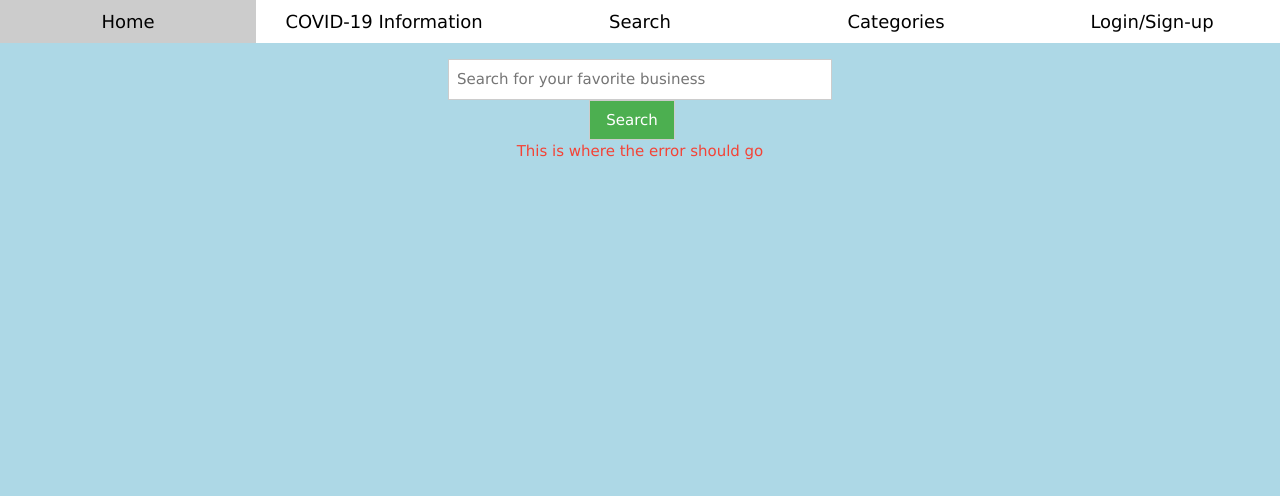
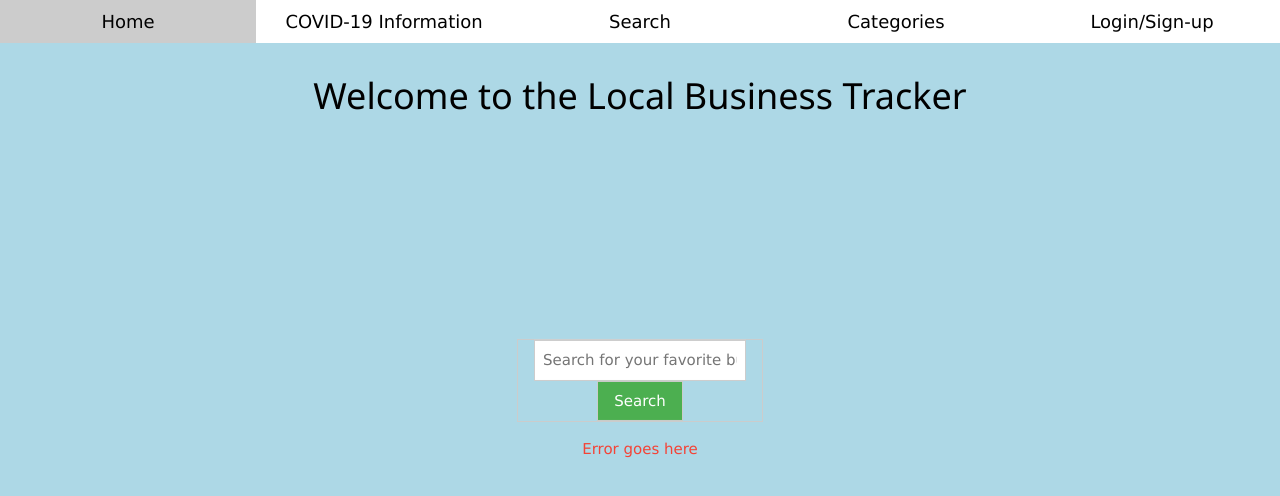
Before and after one commit to DairySniper31/localbusinesstrackerv2, a React (Create React App) app: page / in a window 1280 px wide. Shown: the top 496 px of the page. Built offline with nearby package versions, Linux system fonts and the light colour scheme.

Commit message:
Made Home same way as Login

```diff
--- a/src/Home.js
+++ b/src/Home.js
@@ -4,21 +4,28 @@ import "./w3.css";
 
 function Home() {
 	return (
-		<div className="w3-row">
-			<div className='w3-third w3-container'>
+		<div>
+			<div className='w3-panel w3-center'>
+				<h1 className="w3-text">
+					Welcome to the Local Business Tracker
+				</h1>
 			</div>
-			<form className="w3-third w3-panel w3-center">
-				<input className="w3-input w3-border"
-					   type="text"
-					   id="search"
-					   placeholder="Search for your favorite business"/>
-				<input className="w3-button w3-border w3-green"
-					   type="submit"
-					   value="Search"/>
-				<label className=" w3-panel w3-text-red">
-					This is where the error should go
-				</label>
-			</form>
+			<div className="w3-display-middle">
+				<form className="w3-panel w3-border w3-center">
+					<input className="w3-input w3-border"
+						   type={"text"}
+						   id={"search"}
+						   placeholder={"Search for your favorite business"}
+					/>
+					<input className="w3-button w3-border w3-green"
+						   type={"submit"}
+						   value={"Search"}
+					/>
+				</form>
+				<div className="w3-panel w3-center">
+					<label className="w3-text-red">Error goes here</label>
+				</div>
+			</div>
 		</div>
 	);
 }
--- a/src/Login.js
+++ b/src/Login.js
@@ -10,7 +10,7 @@ function Login() {
                 <h1 className="w3-text">Sign In</h1>
             </div>
             <div className="w3-display-middle">
-                <form className="w3-cell-middle w3-border w3-center">
+                <form className="w3-panel w3-border w3-center">
                     <input className="w3-input w3-border"
                            type={"email"}
                            id={"email"}
```
